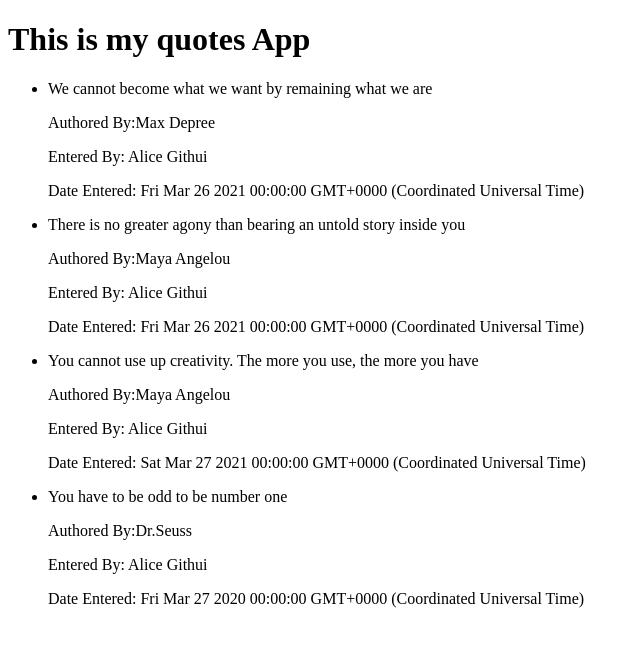
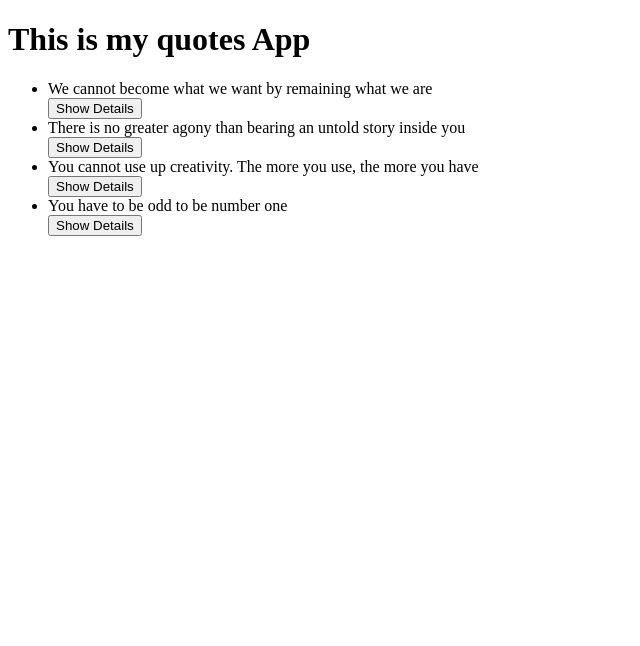
Before and after one commit to Alice-Githui/Quotes-App, an Angular app: page / in a window 1280 px wide. Shown: the top 646 px of the page, without its empty margins (0-640 px from the left). Built offline with nearby package versions, Linux system fonts and the light colour scheme.

Commit message:
Add the show details button that allows the user to toggle the details

```diff
--- a/src/app/quotes-list.ts
+++ b/src/app/quotes-list.ts
@@ -1,7 +1,10 @@
 export class QuotesList {
-    id: number;
-    narration: string;
-    author: string;
-    enteredBy: string;
-    dateEntered: Date;
+    showAuthor: boolean;
+    showEnteredBy: boolean;
+    showDateEntered: boolean
+    constructor(public id: number, public narration: string, public author: string, public enteredBy: string, public dateEntered: Date){
+        this.showAuthor = false;
+        this.showEnteredBy = false;
+        this.showDateEntered = false;
+    }
 }
--- a/src/app/quotes/quotes.component.html
+++ b/src/app/quotes/quotes.component.html
@@ -1,10 +1,14 @@
 <div>
     <h1>This is my quotes App</h1>
     <ul>
-        <li *ngFor = 'let quote of quotes'>
-            {{quote.narration}}
-            <app-quotes-details [quote] = 'quote'></app-quotes-details>
-        </li>
+        <div *ngFor = 'let quote of quotes; let i= index'>
+            <li> {{quote.narration}}</li>
+            <button (click) = "showDetails(i)">Show Details</button>
+            <app-quotes-details *ngIf=quote.showAuthor [quote]= 'quote'></app-quotes-details>
+            <app-quotes-details *ngIf=quote.showEnteredBy [quote]= 'quote'></app-quotes-details>
+            <app-quotes-details *ngIf=quote.showDateEntered [quote]= 'quote'></app-quotes-details>
+        </div>
+
     </ul>
     <p *ngIf ='quotes.length > 5'>You have entered more than 5 goals</p>
 </div>
--- a/src/app/quotes/quotes.component.ts
+++ b/src/app/quotes/quotes.component.ts
@@ -9,12 +9,17 @@ import {QuotesList} from '../quotes-list'
 export class QuotesComponent implements OnInit {
 
   quotes:QuotesList[] = [
-    {id:1, narration:'We cannot become what we want by remaining what we are', author:'Max Depree', enteredBy:'Alice Githui', dateEntered:new Date(2021,2, 26)},
-    {id:2, narration:'There is no greater agony than bearing an untold story inside you', author:'Maya Angelou', enteredBy:'Alice Githui', dateEntered:new Date(2021, 2, 26)},
-    {id:3, narration: 'You cannot use up creativity. The more you use, the more you have', author:'Maya Angelou', enteredBy:'Alice Githui', dateEntered: new Date(2021, 2, 27)},
-    {id:4, narration: 'You have to be odd to be number one', author:'Dr.Seuss', enteredBy:'Alice Githui', dateEntered: new Date(2020, 2, 27)}
+    new QuotesList(1, 'We cannot become what we want by remaining what we are', 'Max Depree', 'Alice Githui', new Date(2021,2, 26)),
+    new QuotesList(2, 'There is no greater agony than bearing an untold story inside you', 'Maya Angelou', 'Alice Githui', new Date(2021, 2, 26)),
+    new QuotesList(3, 'You cannot use up creativity. The more you use, the more you have', 'Maya Angelou', 'Alice Githui' , new Date(2021, 2, 27)),
+    new QuotesList(4, 'You have to be odd to be number one', 'Dr.Seuss', 'Alice Githui', new Date(2020, 2, 27))
 
   ]
+
+  //function to show details when the show details button is clicked
+  showDetails(index){
+    this.quotes[index].showAuthor = !this.quotes[index].showAuthor
+  }
 
   constructor() { }
 
```
